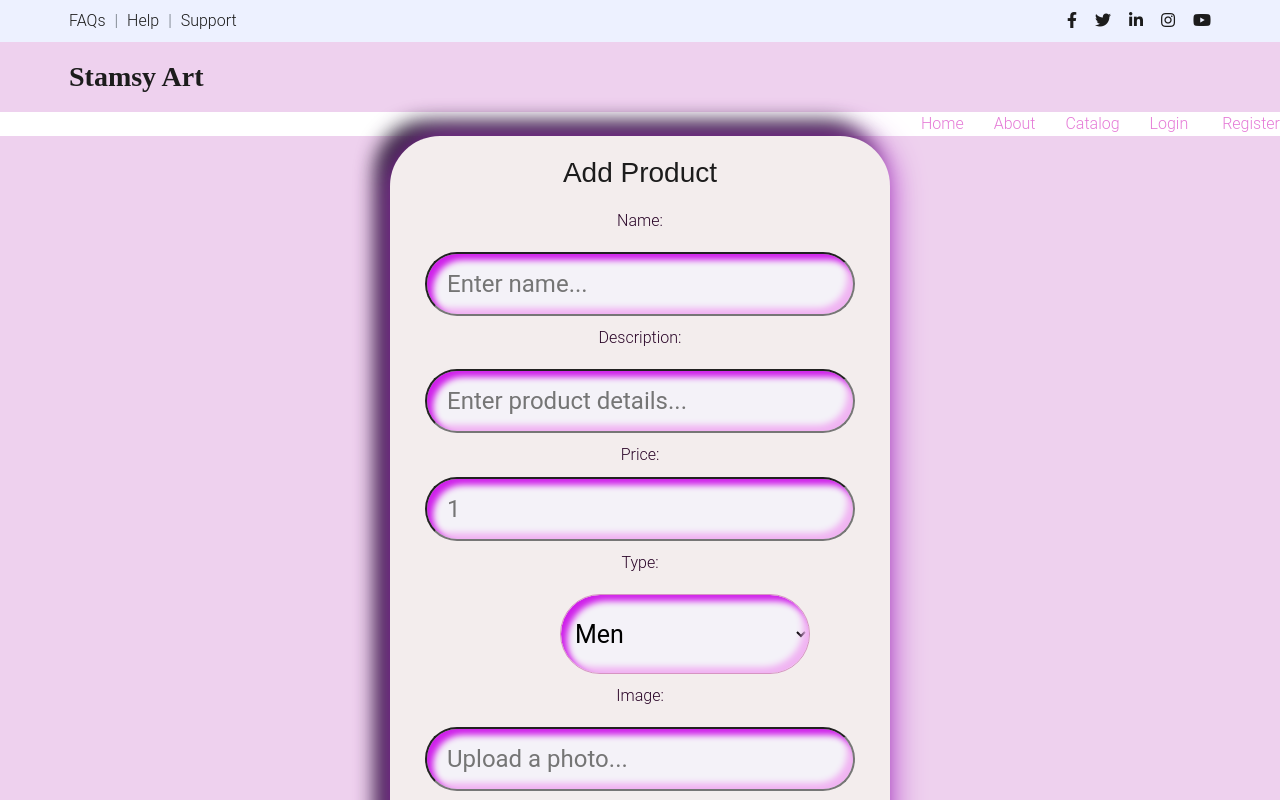
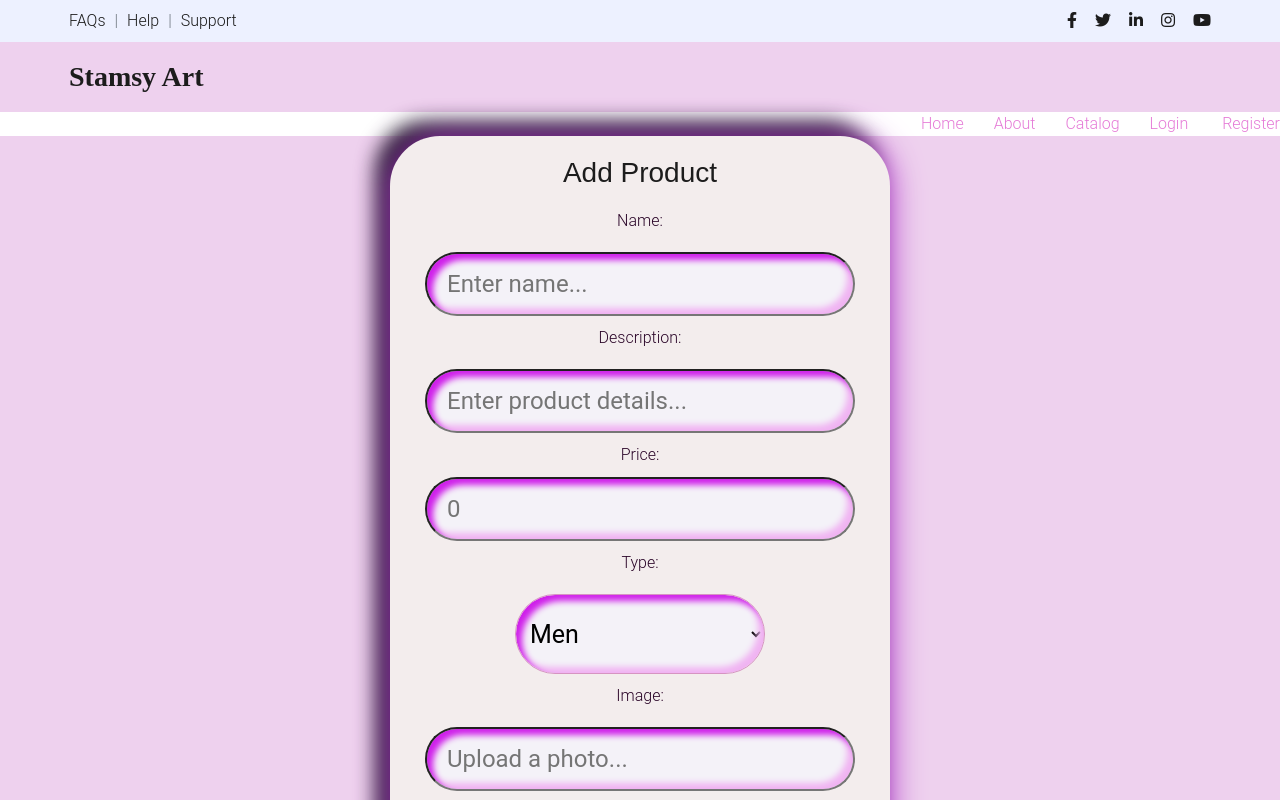
Before and after one commit to Stams89/hand-drawn-wear, a React (Create React App) app: page /add in a window 1280 px wide. Shown: the top 800 px of the page. Built offline with nearby package versions, Linux system fonts and the light colour scheme; no server answers; the database is empty.

Commit message:
add edit css

```diff
--- a/src/components/AddProduct.js
+++ b/src/components/AddProduct.js
@@ -54,9 +54,11 @@ export const AddProduct = ({ onAddProductSubmit }) => {
             type="number"
             id="price"
             name="price"
-            min={1}
-            placeholder={1}
+            min={0.01}
+            step={0.01}
+            placeholder={0}
           />
+
           <label htmlFor="type">Type:</label>
           <select
             value={values.type}
--- a/src/components/EditProduct.js
+++ b/src/components/EditProduct.js
@@ -65,13 +65,14 @@ export const EditProduct = () => {
           <div style={{ display: "flex", flexDirection: "column", textAlign: "center" }}>
           <label htmlFor="price">Price:</label>
           <input
+            value={values.price}
+            onChange={handleInputChange}
             type="number"
             id="price"
             name="price"
-              min={1}
-              value={values.price}
-              style={{ width: "100" }}
-              onChange={handleInputChange}
+            min={0.01}
+            step={0.01}
+            placeholder={0}
           />
             <label htmlFor="type">Type:</label>
             <select
--- a/src/styles/add.css
+++ b/src/styles/add.css
@@ -42,8 +42,9 @@
   font-size: 24px;
   padding: 30px;
   border-radius: 40px;
+
   border: none;
-  width: 250px;
+  width: 15px;
   height: 80px;
   box-shadow: inset 6px 6px 6px #cf1fea, inset -6px -6px 6px rgb(240, 179, 242);
 }
@@ -54,7 +55,9 @@
   border-radius: 50px;
   border: 1px solid #d694c2;
   box-shadow: inset 6px 6px 6px #cf1fea, inset -6px -6px 6px rgb(240, 179, 242);
+  margin-right: 95px;
 }
+
 
 
 #create label,
```
Lines whose indentation alone changed are shown as unchanged.
